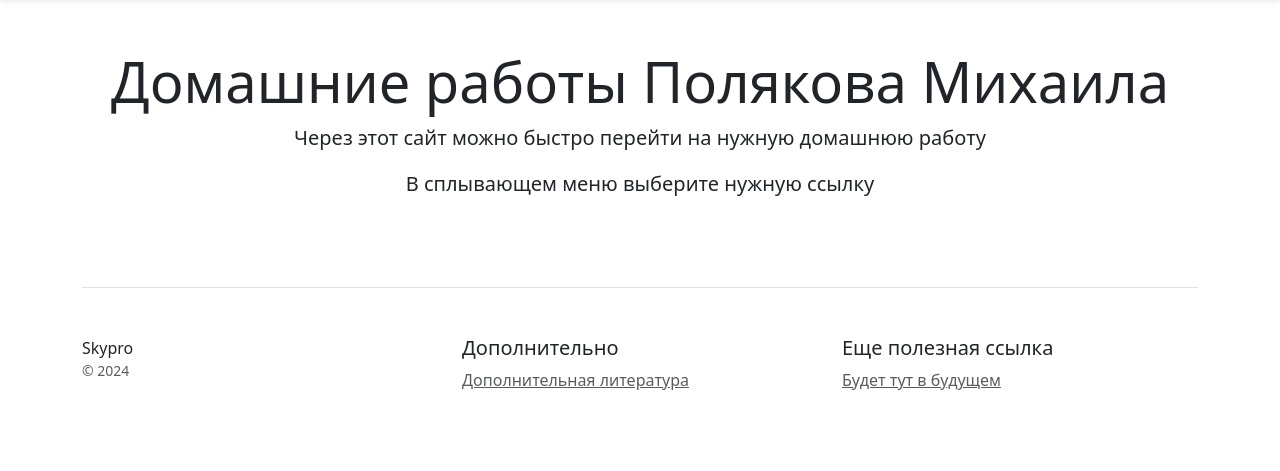
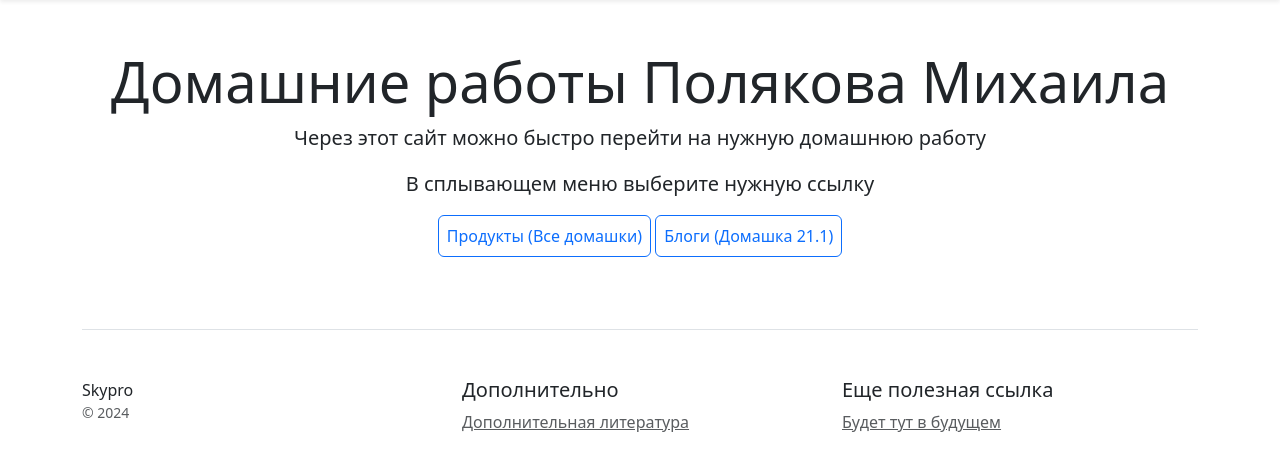
Before and after one commit to Polyakov-Mikhail/polyakov_mikhail_home_work_19.2, a Django app: template start/templates/start/start_list.html in a window 1280 px wide. Shown: the part 56-527 px from the top of the page. Run offline with Django 5.2, Linux system fonts and the light colour scheme; the template is opened without the code that fills it, so the values that code supplies are empty; parts of the project's set-up code (start-up, migrations or seed data) failed here and were passed over; some libraries are stand-ins or nearby versions.

Commit message:
Редактирование стартовой страницы

```diff
--- a/Product/templates/Product/product_list.html
+++ b/Product/templates/Product/product_list.html
@@ -23,8 +23,7 @@
                                 <a class="btn btn-primary" href="{% url 'Product:product_detail' product.pk %}"
                                    role="button">Информация</a>
                             </div>
-                            {% if perms.Product.can_edit_category and perms.Product.can_edit_category and
-                            perms.Product.can_edit_category or user == product.owner %}
+                            {% if perms.Product.can_edit_category and perms.Product.can_edit_category and perms.Product.can_edit_category or user == product.owner %}
                             <div class="btn-group">
                                 <a class="btn btn-info" href="{% url 'Product:product_update' product.pk %}"
                                    role="button">Редактировать</a>
--- a/start/templates/start/includes/inc_menu.html
+++ b/start/templates/start/includes/inc_menu.html
@@ -14,10 +14,10 @@
                            class="text-white">Ссылка на домашку 19.2</a></li>
                     <li>
                         <a href="{% url 'Product:home' %}"
-                           class="text-white">Ссылка на домашку 20.2 и 22.1 (Продукты)</a></li>
+                           class="text-white">Продукты (Все домашки)</a></li>
                     <li>
                         <a href="{% url 'blog:blog_list' %}"
-                           class="text-white">Ссылка на домашку 21.1 (Блоги)</a></li>
+                           class="text-white">Блоги (Домашка 21.1)</a></li>
                 </ul>
             </div>
             <div class="ccol-sm-4 col-md-4 py-4">
--- a/start/templates/start/start_list.html
+++ b/start/templates/start/start_list.html
@@ -19,6 +19,8 @@
     <h1 class="display-4">Домашние работы Полякова Михаила</h1>
     <p class="lead">Через этот сайт можно быстро перейти на нужную домашнюю работу</p>
     <p class="lead">В сплывающем меню выберите нужную ссылку</p>
+    <a class="p-2 btn btn-outline-primary" href="{% url 'Product:home' %}">Продукты (Все домашки)</a>
+    <a class="p-2 btn btn-outline-primary" href="{% url 'blog:blog_list' %}">Блоги (Домашка 21.1)</a>
 </div>
 
 <div class="container">
```
